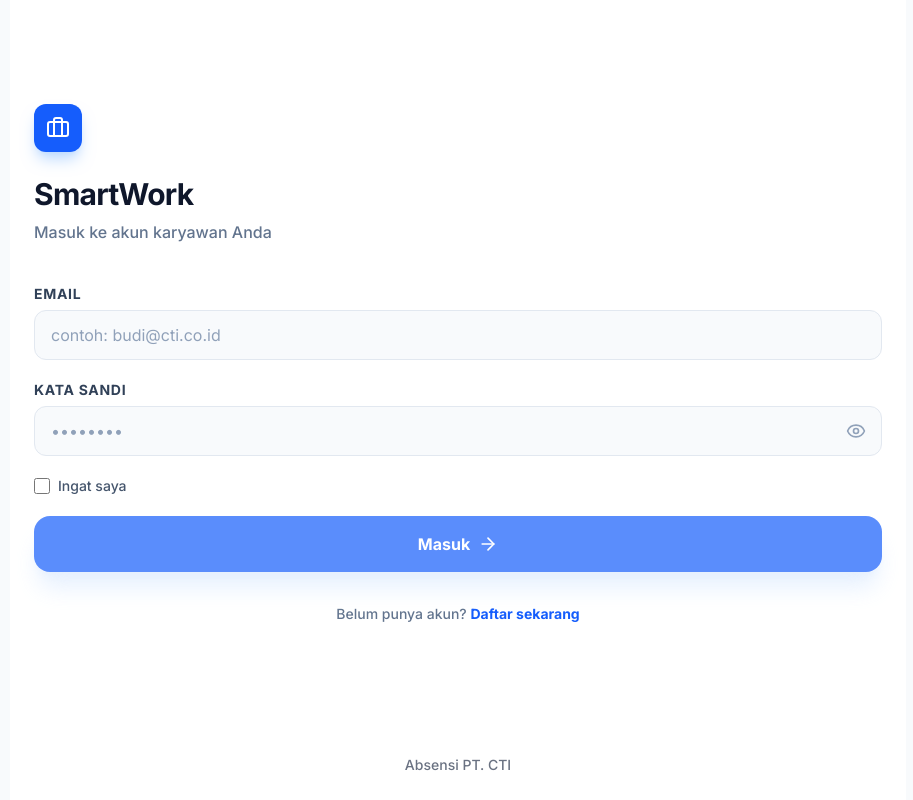
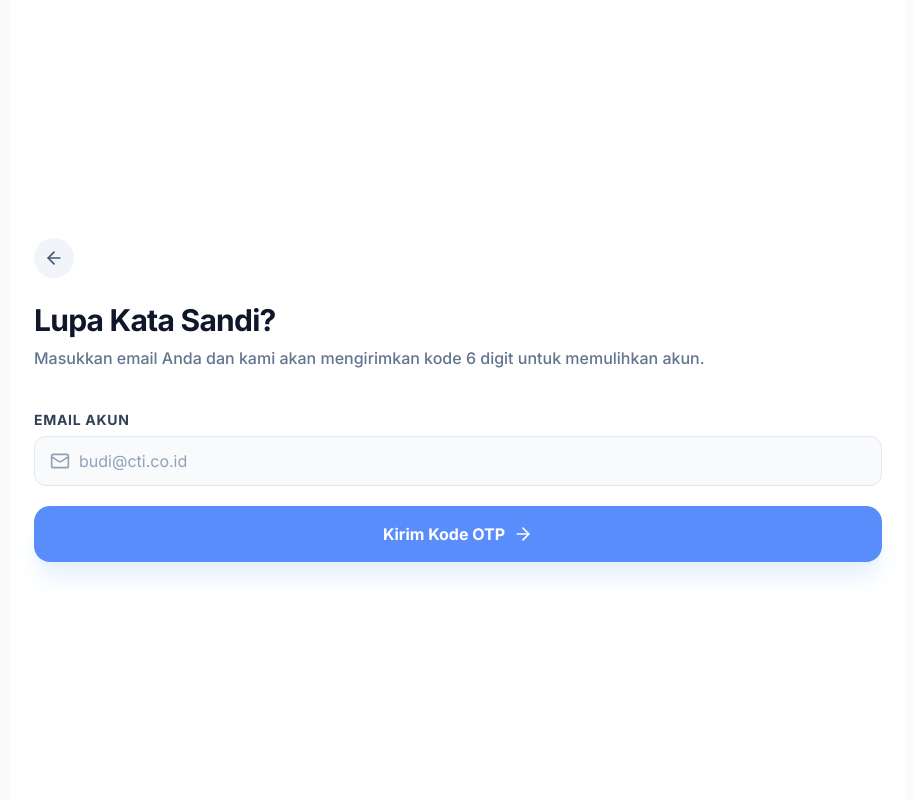
Before and after one commit to tegar-gilang/PWA_ABSEN_CTI, a React (Vite) app: page /forgot-password in a window 1280 px wide. Before the commit this address led to /login. Shown: the whole page, without its empty margins (182-1095 px from the left). Built offline with nearby package versions, Linux system fonts and the light colour scheme; no server answers.

Commit message:
feat: add forgot password page and link from login

```diff
--- a/src/App.tsx
+++ b/src/App.tsx
@@ -9,6 +9,7 @@ import Layout from './components/Layout';
 import Splash from './pages/Splash';
 import Login from './pages/Login';
 import Signup from './pages/Signup';
+import ForgotPassword from './pages/ForgotPassword';
 import Home from './pages/Home';
 import Attendance from './pages/Attendance';
 import History from './pages/History';
@@ -101,6 +102,7 @@ export default function App() {
         <Route path="/" element={<Splash />} />
         <Route path="/login" element={<Login />} />
         <Route path="/signup" element={<Signup />} />
+        <Route path="/forgot-password" element={<ForgotPassword />} />
 
         {/* Rute Privat dengan Navigasi Layout: Rute yang dilindungi dan menampilkan bilah navigasi di bawah layar */}
         <Route element={<PrivateRoute><Layout /></PrivateRoute>}>
--- /dev/null
+++ b/src/pages/ForgotPassword.tsx
@@ -0,0 +1,228 @@
+import React, { useState } from 'react';
+import { useNavigate, Link } from 'react-router-dom';
+import { Mail, ArrowRight, ArrowLeft, Loader2, KeyRound, Lock, Eye, EyeOff } from 'lucide-react';
+import { motion } from 'motion/react';
+
+export default function ForgotPassword() {
+  const navigate = useNavigate();
+
+  // State untuk mengontrol alur: 1 = Input Email, 2 = Input OTP & Password Baru
+  const [step, setStep] = useState<1 | 2>(1);
+
+  // State Form
+  const [email, setEmail] = useState('');
+  const [otp, setOtp] = useState('');
+  const [newPassword, setNewPassword] = useState('');
+  const [showPassword, setShowPassword] = useState(false);
+
+  // State Status
+  const [loading, setLoading] = useState(false);
+  const [error, setError] = useState('');
+  const [success, setSuccess] = useState('');
+
+  // Handler Langkah 1: Kirim Email OTP
+  const handleRequestOTP = async (e: React.FormEvent) => {
+    e.preventDefault();
+    if (!email) return;
+
+    setLoading(true);
+    setError('');
+    setSuccess('');
+
+    try {
+      // Sesuaikan URL ini jika port backend-mu berbeda (misal 4000 atau 5000)
+      const res = await fetch('http://localhost:4000/api/auth/forgot-password', {
+        method: 'POST',
+        headers: { 'Content-Type': 'application/json' },
+        body: JSON.stringify({ email })
+      });
+
+      const data = await res.json();
+
+      if (!res.ok) {
+        throw new Error(data.message || 'Gagal mengirim email.');
+      }
+
+      setSuccess('Kode OTP berhasil dikirim ke email Anda!');
+      setStep(2); // Lanjut ke langkah 2
+    } catch (err: any) {
+      setError(err.message || 'Terjadi kesalahan pada server.');
+    } finally {
+      setLoading(false);
+    }
+  };
+
+  // Handler Langkah 2: Verifikasi OTP & Ubah Password
+  const handleResetPassword = async (e: React.FormEvent) => {
+    e.preventDefault();
+    if (!otp || newPassword.length < 6) {
+      setError('Harap isi OTP dan pastikan kata sandi minimal 6 karakter.');
+      return;
+    }
+
+    setLoading(true);
+    setError('');
+    setSuccess('');
+
+    try {
+      const res = await fetch('http://localhost:4000/api/auth/reset-password', {
+        method: 'POST',
+        headers: { 'Content-Type': 'application/json' },
+        body: JSON.stringify({ email, otp, newPassword })
+      });
+
+      const data = await res.json();
+
+      if (!res.ok) {
+        throw new Error(data.message || 'Gagal mengubah kata sandi.');
+      }
+
+      setSuccess('Kata sandi berhasil diubah! Mengalihkan ke halaman login...');
+
+      // Tunggu 2 detik agar user sempat membaca pesan sukses, lalu pindah ke login
+      setTimeout(() => {
+        navigate('/login', { replace: true });
+      }, 2000);
+
+    } catch (err: any) {
+      setError(err.message || 'Terjadi kesalahan pada server.');
+    } finally {
+      setLoading(false);
+    }
+  };
+
+  return (
+    <div className="min-h-[100dvh] w-full max-w-md md:max-w-2xl lg:max-w-4xl mx-auto bg-white flex flex-col px-6 overflow-y-auto no-scrollbar pb-safe">
+      <div className="flex-1 flex flex-col justify-center py-6">
+
+        {/* Header Section */}
+        <motion.div
+          initial={{ opacity: 0, y: 20 }}
+          animate={{ opacity: 1, y: 0 }}
+          className="mb-10"
+        >
+          <button
+            onClick={() => step === 2 ? setStep(1) : navigate('/login')}
+            className="w-10 h-10 bg-slate-100 rounded-full flex items-center justify-center mb-6 hover:bg-slate-200 transition-colors"
+          >
+            <ArrowLeft className="w-5 h-5 text-slate-600" />
+          </button>
+          <h1 className="text-3xl font-bold text-slate-900 tracking-tight mb-2">
+            {step === 1 ? 'Lupa Kata Sandi?' : 'Buat Sandi Baru'}
+          </h1>
+          <p className="text-slate-500 font-medium">
+            {step === 1
+              ? 'Masukkan email Anda dan kami akan mengirimkan kode 6 digit untuk memulihkan akun.'
+              : `Masukkan kode yang kami kirimkan ke ${email}`
+            }
+          </p>
+        </motion.div>
+
+        {/* Notifikasi Error / Sukses */}
+        {error && (
+          <div className="mb-6 text-sm text-red-700 bg-red-50 p-4 rounded-xl border border-red-100 font-medium">
+            {error}
+          </div>
+        )}
+        {success && (
+          <div className="mb-6 text-sm text-green-700 bg-green-50 p-4 rounded-xl border border-green-100 font-medium">
+            {success}
+          </div>
+        )}
+
+        {/* Form Berdasarkan Langkah */}
+        {step === 1 ? (
+          // LANGKAH 1: FORM EMAIL
+          <form onSubmit={handleRequestOTP} className="space-y-5">
+            <div>
+              <label className="block text-sm font-bold text-slate-700 mb-1.5 uppercase tracking-wider">Email Akun</label>
+              <div className="relative">
+                <div className="absolute inset-y-0 left-0 pl-4 flex items-center pointer-events-none">
+                  <Mail className="h-5 w-5 text-slate-400" />
+                </div>
+                <input
+                  type="email"
+                  value={email}
+                  onChange={(e) => setEmail(e.target.value)}
+                  className="w-full pl-11 pr-4 py-3 rounded-xl border border-slate-200 focus:ring-2 focus:ring-blue-500/20 focus:border-blue-500 transition-all outline-none text-slate-900 placeholder-slate-400 bg-slate-50"
+                  placeholder="budi@cti.co.id"
+                  required
+                />
+              </div>
+            </div>
+
+            <button
+              type="submit"
+              disabled={loading || !email}
+              className="w-full bg-blue-600 hover:bg-blue-700 active:bg-blue-800 text-white rounded-2xl py-4 font-bold flex items-center justify-center gap-2 transition-all disabled:opacity-70 disabled:cursor-not-allowed mt-4 shadow-xl shadow-blue-100"
+            >
+              {loading ? (
+                <Loader2 className="w-5 h-5 animate-spin" />
+              ) : (
+                <>Kirim Kode OTP <ArrowRight className="w-5 h-5" /></>
+              )}
+            </button>
+          </form>
+        ) : (
+          // LANGKAH 2: FORM OTP DAN PASSWORD BARU
+          <form onSubmit={handleResetPassword} className="space-y-5">
+            <div>
+              <label className="block text-sm font-bold text-slate-700 mb-1.5 uppercase tracking-wider">Kode OTP 6 Digit</label>
+              <div className="relative">
+                <div className="absolute inset-y-0 left-0 pl-4 flex items-center pointer-events-none">
+                  <KeyRound className="h-5 w-5 text-slate-400" />
+                </div>
+                <input
+                  type="text"
+                  value={otp}
+                  onChange={(e) => setOtp(e.target.value.replace(/\D/g, '').slice(0, 6))}
+                  className="w-full pl-11 pr-4 py-3 text-center tracking-[0.5em] text-xl font-bold rounded-xl border border-slate-200 focus:ring-2 focus:ring-blue-500/20 focus:border-blue-500 transition-all outline-none text-slate-900 placeholder-slate-300 bg-slate-50"
+                  placeholder="000000"
+                  required
+                />
+              </div>
+            </div>
+
+            <div>
+              <label className="block text-sm font-bold text-slate-700 mb-1.5 uppercase tracking-wider">Kata Sandi Baru</label>
+              <div className="relative">
+                <div className="absolute inset-y-0 left-0 pl-4 flex items-center pointer-events-none">
+                  <Lock className="h-5 w-5 text-slate-400" />
+                </div>
+                <input
+                  type={showPassword ? "text" : "password"}
+                  value={newPassword}
+                  onChange={(e) => setNewPassword(e.target.value)}
+                  className="w-full pl-11 pr-12 py-3 rounded-xl border border-slate-200 focus:ring-2 focus:ring-blue-500/20 focus:border-blue-500 transition-all outline-none text-slate-900 placeholder-slate-400 bg-slate-50"
+                  placeholder="Minimal 6 karakter"
+                  required
+                  minLength={6}
+                />
+                <button
+                  type="button"
+                  onClick={() => setShowPassword(!showPassword)}
+                  className="absolute right-3 top-1/2 -translate-y-1/2 p-1 text-slate-400 hover:text-slate-600 transition-colors"
+                >
+                  {showPassword ? <EyeOff className="w-5 h-5" /> : <Eye className="w-5 h-5" />}
+                </button>
+              </div>
+            </div>
+
+            <button
+              type="submit"
+              disabled={loading || otp.length < 6 || newPassword.length < 6}
+              className="w-full bg-blue-600 hover:bg-blue-700 active:bg-blue-800 text-white rounded-2xl py-4 font-bold flex items-center justify-center gap-2 transition-all disabled:opacity-70 disabled:cursor-not-allowed mt-4 shadow-xl shadow-blue-100"
+            >
+              {loading ? (
+                <Loader2 className="w-5 h-5 animate-spin" />
+              ) : (
+                'Simpan Kata Sandi Baru'
+              )}
+            </button>
+          </form>
+        )}
+
+      </div>
+    </div>
+  );
+}
--- a/src/pages/Login.tsx
+++ b/src/pages/Login.tsx
@@ -136,9 +136,9 @@ export default function Login() {
               <input type="checkbox" className="w-4 h-4 rounded text-blue-600 focus:ring-blue-500 border-slate-300" />
               <span className="text-sm text-slate-600 font-medium">Ingat saya</span>
             </label>
-            {/* <button type="button" className="text-sm font-bold text-blue-600">
+            <Link to="/forgot-password" className="text-sm font-bold text-blue-600 hover:text-blue-700">
               Lupa kata sandi?
-            </button> */}
+            </Link>
           </div>
 
           <button
```
